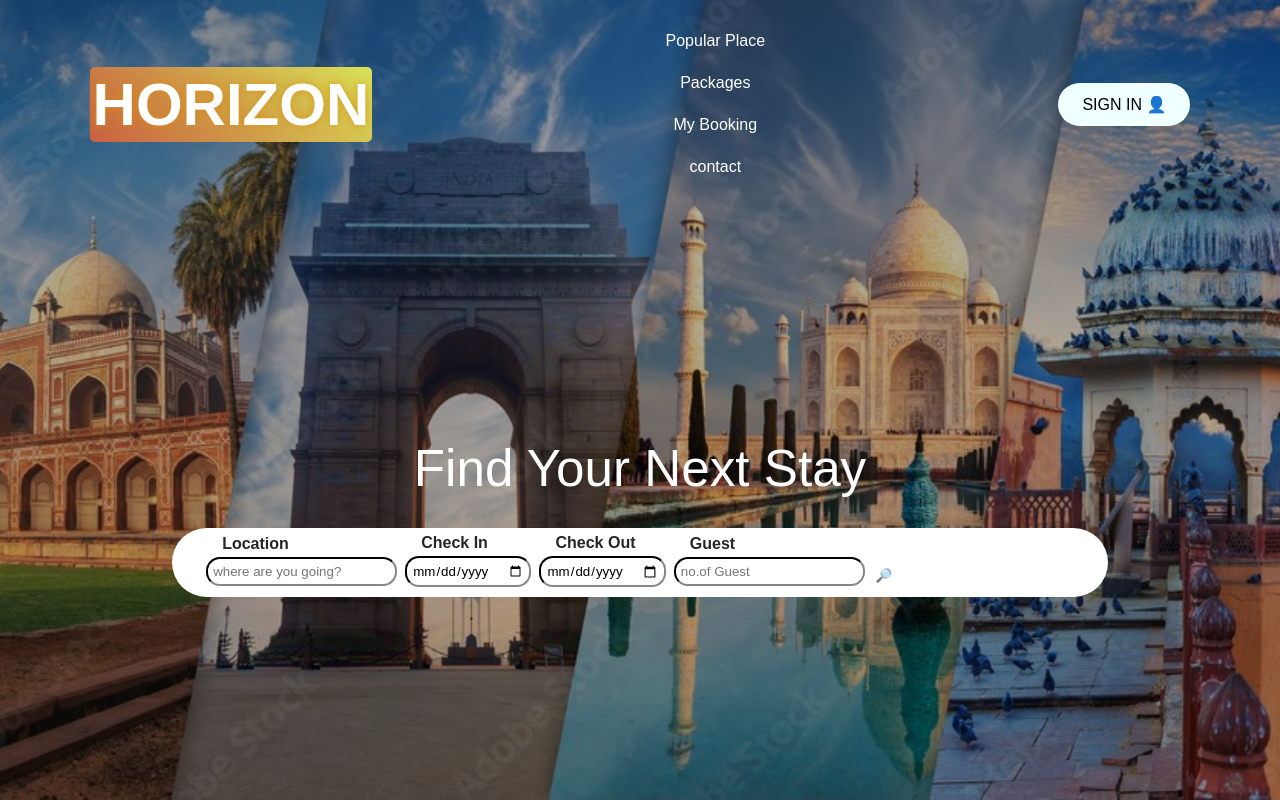
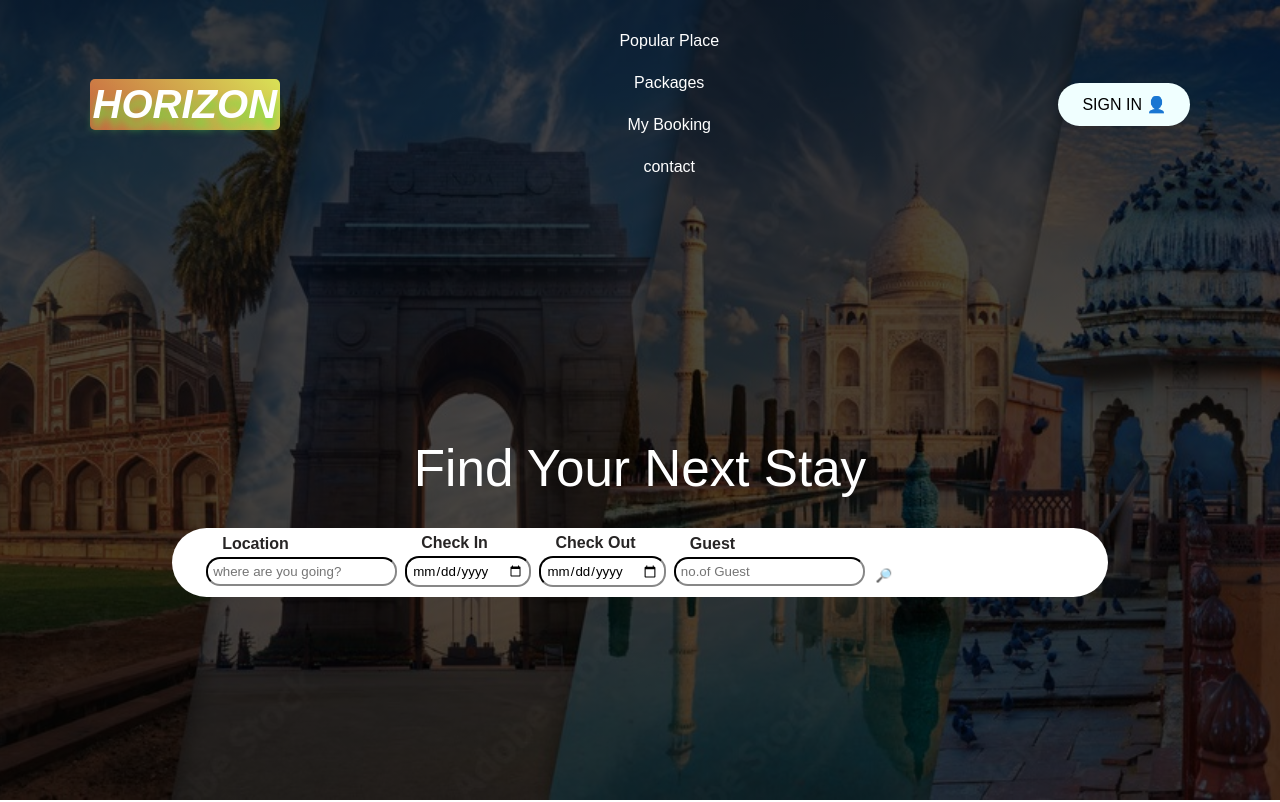
Before and after one commit to rishavvmishra/HorizonTravels, a plain HTML site: page index.html in a window 1280 px wide. Shown: the top 802 px of the page. Drawn offline with Linux system fonts and the light colour scheme.

Commit message:
Add files via upload

```diff
--- a/style.css
+++ b/style.css
@@ -7,7 +7,7 @@
 .header{
     min-height: 100vh;
     width: 100%;
-  background-image: linear-gradient(rgba(0,0,0,0.3),rgba(0,0,0,0.3)),url("assets/bg.jpg");
+  background-image: linear-gradient(rgba(0,0,0,0.7),rgba(0,0,0,0.7)),url("assets/bg.jpg");
    background-size: cover;
    background-position: center;
    }
@@ -22,14 +22,15 @@
 
 
    .logo {
+    font-style: italic;
     padding: 3px;
-    font-size: 60px;
+    font-size: 40px;
     font-weight: bold;
     text-transform: uppercase;
     background: linear-gradient(45deg, #c96040, #d9e256);
     border-radius: 5px;
     color: rgb(255, 255, 255);
-    text-shadow: 0px 0px 10px rgba(213, 140, 15, 0.8);
+    text-shadow: 0px 10px 10px rgba(95, 233, 64, 0.8);
     transition: transform 0.3s ease-in-out, text-shadow 0.3s ease-in-out;
   }
   .logo:hover {
@@ -380,3 +381,27 @@ margin-right: 20px;
             font-size: 20px;
             z-index: 1000;
         }
+        .search-bar:hover {
+            transform: scale(1.3); /* Scale up the form slightly */
+            transition: transform 0.3s ease-in-out;
+             /* Adds a subtle shadow */
+        }
+        .header:hover .container:not(.search-bar),
+        .header:hover .exclusive,
+        .header:hover .trending,
+        .header:hover .bta,
+        .header:hover .cta,
+        .header:hover .gta,
+        .header:hover .about-msg {
+            opacity: 0.5; /* Reduce opacity when hovering over the form */
+            transition: opacity 0.3s ease-in-out;
+        }
+        .header .container,
+.header .exclusive,
+.header .trending,
+.header .bta,
+.header .cta,
+.header .gta,
+.header .about-msg {
+    transition: opacity 0.3s ease-in-out;
+}
```
